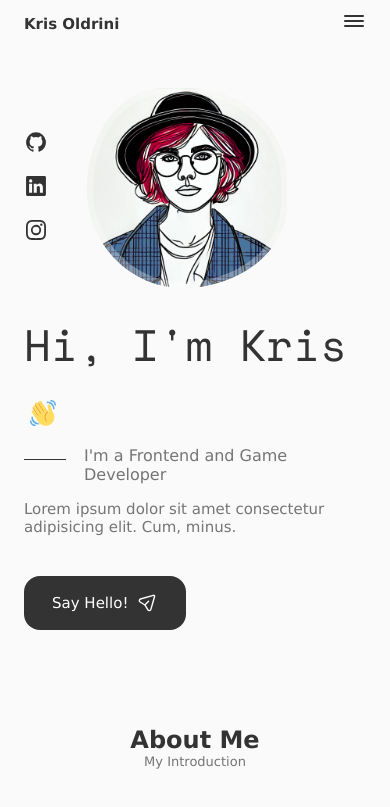
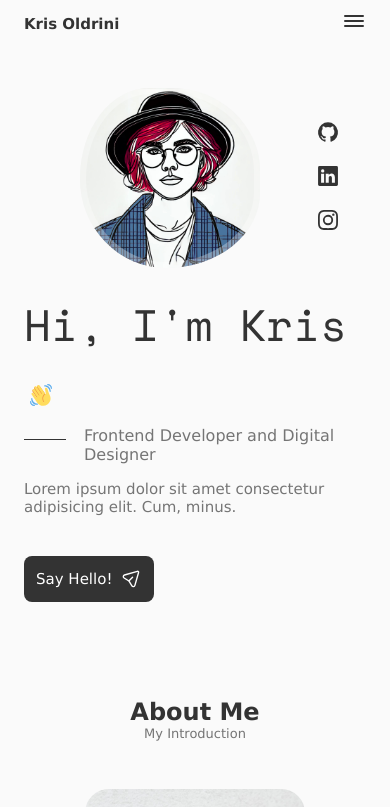
Before and after one commit to XiaoQuark/ko-frontend-portfolio, a React (Vite) app: page / in a window 390 px wide. Shown: the top 807 px of the page. Built offline with nearby package versions, Linux system fonts and the light colour scheme.

Commit message:
add messages to contact form

```diff
--- a/package.json
+++ b/package.json
@@ -18,7 +18,8 @@
     "@iconscout/react-unicons": "^2.0.2",
     "emailjs-com": "^3.2.0",
     "react": "^18.3.1",
-    "react-dom": "^18.3.1"
+    "react-dom": "^18.3.1",
+    "sweetalert2": "^11.12.3"
   },
   "devDependencies": {
     "@types/react": "^18.3.3",
--- a/src/App.css
+++ b/src/App.css
@@ -23,7 +23,7 @@
 		"Lucida Sans Unicode", sans-serif;
 
 	/* Font size */
-	--big-font-size: 3.5rem;
+	--big-font-size: 3.25rem;
 	--h1-font-size: 2.25rem;
 	--h2-font-size: 1.5rem;
 	--h3-font-size: 1.25rem;
@@ -163,8 +163,8 @@ img {
 	display: inline-block;
 	background-color: var(--title-colour);
 	color: var(--container-colour);
-	padding: 1.25rem 2rem;
-	border-radius: 1rem;
+	padding: 1rem 1rem;
+	border-radius: 0.75rem;
 	font-weight: var(--font-dark-weight);
 }
 
@@ -181,13 +181,15 @@ img {
 	align-items: center;
 }
 /* Breakpoints */
-@media screen and (max-width: 922px) {
+@media screen and (max-width: 992px) {
 	.container {
 		margin-left: var(--bm-1-5);
 		margin-right: var(--bm-1-5);
 	}
 	.button {
-		padding: 1rem 1.75rem;
+		padding: 0.75rem 0.75rem;
+		font-size: var(--normal-font-size);
+		border-radius: 0.5rem;
 	}
 
 	.button-icon {
--- a/src/components/Contacts/Contacts.jsx
+++ b/src/components/Contacts/Contacts.jsx
@@ -1,5 +1,6 @@
 import React, { useRef } from "react";
 import emailjs from "@emailjs/browser";
+import Swal from "sweetalert2";
 import { UilArrowRight } from "@iconscout/react-unicons";
 import "./Contacts.css";
 
@@ -9,18 +10,56 @@ export function Contacts() {
 	const sendEmail = (e) => {
 		e.preventDefault();
 
-		emailjs.sendForm("service_p68nyps", "template_lt39ey9", form.current, {
+		emailjs
+			.sendForm("service_p68nyps", "template_lt39ey9", form.current, {
 				publicKey: "YoRYUiKa30VPW9KEW",
-		});
-		e.target.reset().then(
+			})
+			.then(
 				() => {
 					console.log("SUCCESS!");
+					e.target.reset();
+					Swal.fire({
+						title: "SUCCESS!",
+						text: "Your message was sent successfully!",
+						icon: "success",
+					});
 				},
 				(error) => {
 					console.log("FAILED...", error.text);
+					Swal.fire({
+						icon: "error",
+						title: "Oops...",
+						text: "Something went wrong! Try again.",
+					});
 				}
 			);
 	};
+
+	// const [result, setResult] = React.useState("");
+
+	// const onSubmit = async (event) => {
+	// 	event.preventDefault();
+	// 	setResult("Sending....");
+	// 	const formData = new FormData(event.target);
+
+	// 	formData.append("access_key", "07216096-d0ae-41bb-851a-3f743768b76e");
+
+	// 	const response = await fetch("https://api.web3forms.com/submit", {
+	// 		method: "POST",
+	// 		body: formData,
+	// 	});
+
+	// 	const data = await response.json();
+
+	// 	if (data.success) {
+	// 		setResult("Form Submitted Successfully");
+	// 		event.target.reset();
+	// 	} else {
+	// 		console.log("Error", data);
+	// 		setResult(data.message);
+	// 	}
+	// };
+
 	return (
 		<section className="contacts section" id="contacts">
 			<h2 className="section-title">Contacts</h2>
@@ -77,6 +116,7 @@ export function Contacts() {
 								name="name"
 								className="contact-form-input"
 								placeholder="Jessica Fletcher"
+								required
 							/>
 						</div>
 						<div className="contact-form-div">
@@ -86,8 +126,10 @@ export function Contacts() {
 							<input
 								type="email"
 								name="email"
+								pattern="^[a-zA-Z0-9.!#$%&’*+/=?^_`{|}~-]+@[a-zA-Z0-9-]+(?:\.[a-zA-Z0-9-]+)*$"
 								className="contact-form-input"
 								placeholder="mrsfletcher@email.com"
+								required
 							/>
 						</div>
 						<div className="contact-form-div contact-form-area">
@@ -100,6 +142,7 @@ export function Contacts() {
 								rows="10"
 								className="contact-form-input"
 								placeholder="Hi, ..."
+								required
 							></textarea>
 						</div>
 						<button className="button button-flex">
--- a/src/components/Footer/Footer.css
+++ b/src/components/Footer/Footer.css
@@ -4,7 +4,7 @@
 }
 
 .footer-container {
-	padding: 2rem 0 3rem;
+	padding: 2rem 0 2rem;
 }
 
 .footer-title,
@@ -14,7 +14,7 @@
 
 .footer-title {
 	text-align: center;
-	margin-bottom: var(--bm-2);
+	margin-bottom: var(--bm-1-5);
 }
 
 .footer-link:hover {
@@ -25,7 +25,7 @@
 	display: flex;
 	justify-content: center;
 	column-gap: 1.5rem;
-	margin-bottom: var(--bm-2);
+	margin-bottom: var(--bm-1-5);
 }
 
 .footer-social {
@@ -47,7 +47,8 @@
 
 .footer-copy {
 	display: block;
-	margin-top: 2.5rem;
+	margin-top: 0.5rem;
+	margin-bottom: 0.5rem;
 	color: var(--title-colour);
 	text-align: center;
 	font-size: var(--smaller-font-size);
--- a/src/components/Hero/Data.jsx
+++ b/src/components/Hero/Data.jsx
@@ -25,7 +25,9 @@ export function Data() {
 					</g>
 				</svg>
 			</h1>
-			<p className="hero-subtitle">I'm a Frontend and Game Developer</p>
+			<p className="hero-subtitle">
+				Frontend Developer and Digital Designer
+			</p>
 			<p className="hero-description">
 				Lorem ipsum dolor sit amet consectetur adipisicing elit. Cum,
 				minus.
--- a/src/components/Hero/Hero.css
+++ b/src/components/Hero/Hero.css
@@ -3,9 +3,9 @@
 }
 
 .hero-content {
-	grid-template-columns: 116px repeat(2, 1fr);
+	grid-template-columns: repeat(2, 1fr) 50px;
 	padding-top: 5.5rem;
-	column-gap: 2rem;
+	column-gap: 1rem;
 	align-items: center;
 }
 
@@ -13,6 +13,7 @@
 	display: grid;
 	grid-template-columns: max-content;
 	row-gap: 1rem;
+	justify-content: end;
 }
 
 .hero-social-icon {
@@ -38,7 +39,7 @@
 .hero-subtitle {
 	position: relative;
 	font-size: var(--h3-font-size);
-	padding-left: 5.4rem;
+	padding-left: 4rem;
 	font-weight: var(--font-normal-weight);
 	margin-bottom: var(--bm-1);
 }
@@ -46,7 +47,7 @@
 .hero-subtitle::before {
 	content: "";
 	position: absolute;
-	width: 70px;
+	width: 50px;
 	height: 1px;
 	background-color: var(--title-colour);
 	left: 0;
@@ -64,10 +65,10 @@
 	background-position: center;
 	background-size: cover;
 	box-shadow: inset 0 0 0 9px rgb(255 255 255 / 30%);
-	order: 1;
+	/* order: 1; */
 	justify-self: center;
-	width: 300px;
-	height: 300px;
+	width: 280px;
+	height: 280px;
 	animation: profile-animate 8s ease-in-out infinite 1s;
 }
 
@@ -115,8 +116,8 @@
 /* Breakpoints */
 @media screen and (max-width: 992px) {
 	.hero-content {
-		grid-template-columns: 100px repeat(2, 1fr);
-		column-gap: var(--h3-font-size);
+		grid-template-columns: repeat(2, 1fr) 50px;
+		column-gap: 1rem;
 	}
 
 	.hero-hand {
@@ -151,16 +152,14 @@
 
 @media screen and (max-width: 766px) {
 	.hero-content {
-		grid-template-columns: 0.5fr 3fr;
+		grid-template-columns: 6fr 50px;
 		padding-top: 3.5rem;
-	}
-
-	.hero-img {
-		order: initial;
-		justify-self: initial;
+		column-gap: 0;
 	}
 
 	.hero-data {
+		order: 1;
+		justify-self: center;
 		grid-column: 1/3;
 	}
 
@@ -170,12 +169,16 @@
 		height: 200px;
 	}
 
+	.hero-social {
+		justify-content: initial;
+	}
+
 	.hero-scroll {
 		display: none;
 	}
 }
 
-@media screen and (max-width: 350px) {
+@media screen and (max-width: 400px) {
 	.hero-img {
 		width: 180px;
 		height: 180px;
--- a/src/components/Hero/Hero.jsx
+++ b/src/components/Hero/Hero.jsx
@@ -9,9 +9,9 @@ export function Hero() {
 		<section className="hero section" id="home">
 			<div className="hero-container container grid">
 				<div className="hero-content grid">
+					<Data />
+					<div className="hero-img"></div>
 					<Social />
-					<div className="hero-img"></div>
-					<Data />
 				</div>
 				<ScrollDown />
 			</div>
```
Also changed, not shown: 1 other file (tests, documents, lock files or other folders). Lines whose indentation alone changed are shown as unchanged.
